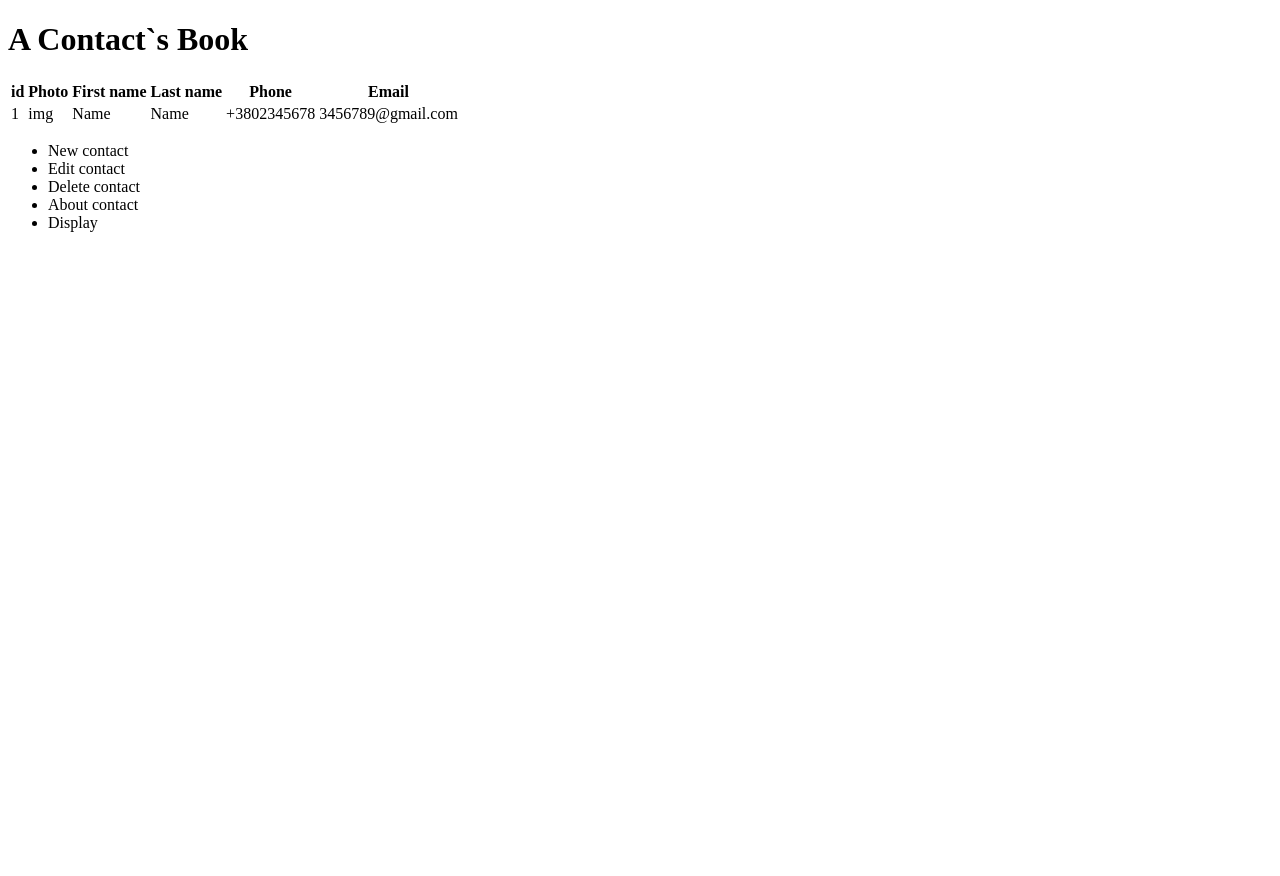
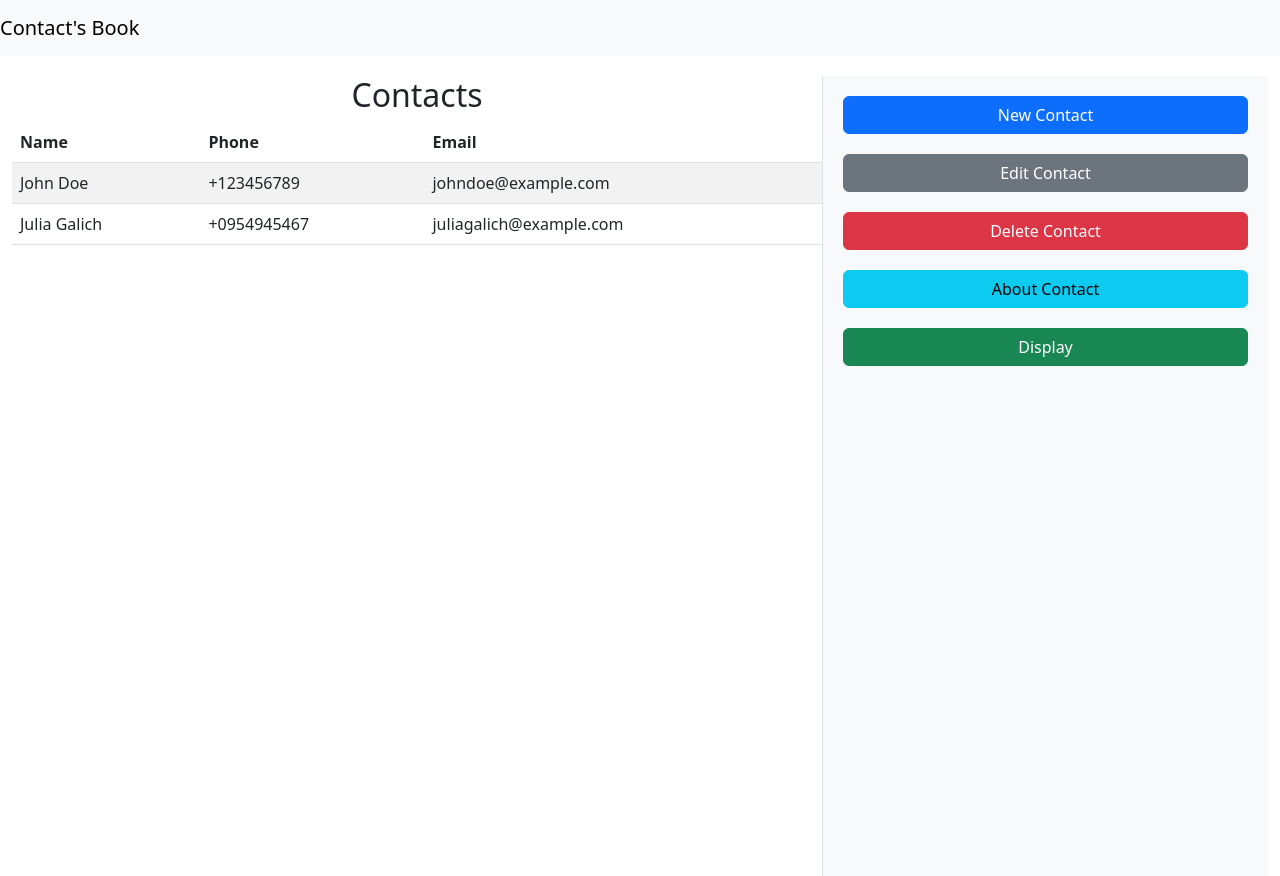
Before and after one commit to JuliaGalich/lesson15_contactbook, a Django app: template app/templates/index.hml.html in a window 1280 px wide. Before the commit the page ends 232 px from the top, so only its background shows below. Run offline with Django 5.2, Linux system fonts and the light colour scheme; the template is opened without the code that fills it, so the values that code supplies are empty.

Commit message:
update design(part 1)

```diff
--- a/app/templates/index.hml.html
+++ b/app/templates/index.hml.html
@@ -2,42 +2,78 @@
 <html lang="en">
 <head>
     <meta charset="UTF-8">
-    <title>A Contact`s Book</title>
+    <meta name="viewport" content="width=device-width, initial-scale=1.0">
+    <title>Contact's Book</title>
+    <link rel="stylesheet" href="https://cdn.jsdelivr.net/npm/bootstrap@5.3.0/dist/css/bootstrap.min.css">
+    <style>
+        .main-container {
+            display: flex;
+            height: 100vh;
+            margin-top: 20px;
+        }
+
+        .contacts-table {
+            flex: 2;
+            overflow-y: auto;
+        }
+
+        .action-buttons {
+            flex: 1;
+            display: flex;
+            flex-direction: column;
+            align-items: center;
+            gap: 20px;
+            padding: 20px;
+            background-color: #f8f9fa;
+            border-left: 1px solid #dee2e6;
+        }
+
+        .action-buttons a {
+            width: 100%;
+        }
+    </style>
 </head>
 <body>
-    <h1>A Contact`s Book</h1>
-    <div class="table_contacts">
-        <table>
+    <nav class="navbar navbar-expand-lg navbar-light bg-light">
+        <a class="navbar-brand" href="#">Contact's Book</a>
+    </nav>
+
+    <div class="container-fluid main-container">
+        <!-- Left section: Contacts Table -->
+        <div class="contacts-table">
+            <h2 class="text-center">Contacts</h2>
+            <table class="table table-striped">
                 <thead>
                     <tr>
-                    <th>id</th>
-                    <th>Photo</th>
-                    <th>First name</th>
-                    <th>Last name</th>
-                    <th>Phone</th>
-                    <th>Email</th>
+                        <th scope="col">Name</th>
+                        <th scope="col">Phone</th>
+                        <th scope="col">Email</th>
                     </tr>
+                </thead>
                 <tbody>
                     <tr>
-                    <td>1</td>
-                    <td>img</td>
-                    <td>Name</td>
-                    <td>Name</td>
-                    <td>+3802345678</td>
-                    <td>3456789@gmail.com</td>
+                        <td>John Doe</td>
+                        <td>+123456789</td>
+                        <td>johndoe@example.com</td>
+                    </tr>
+                    <tr>
+                        <td>Julia Galich</td>
+                        <td>+0954945467</td>
+                        <td>juliagalich@example.com</td>
                     </tr>
                 </tbody>
             </table>
         </div>
-    <div class="buttons">
-        <ul>
-            <li>New contact</li>
-            <li>Edit contact</li>
-            <li>Delete contact</li>
-            <li>About contact</li>
-            <li>Display</li>
-        </ul>
 
+
+        <div class="action-buttons">
+            <a href="#" class="btn btn-primary">New Contact</a>
+            <a href="#" class="btn btn-secondary">Edit Contact</a>
+            <a href="#" class="btn btn-danger">Delete Contact</a>
+            <a href="#" class="btn btn-info">About Contact</a>
+            <a href="#" class="btn btn-success">Display</a>
         </div>
+    </div>
+
 </body>
 </html>
```
Lines whose indentation alone changed are shown as unchanged.
